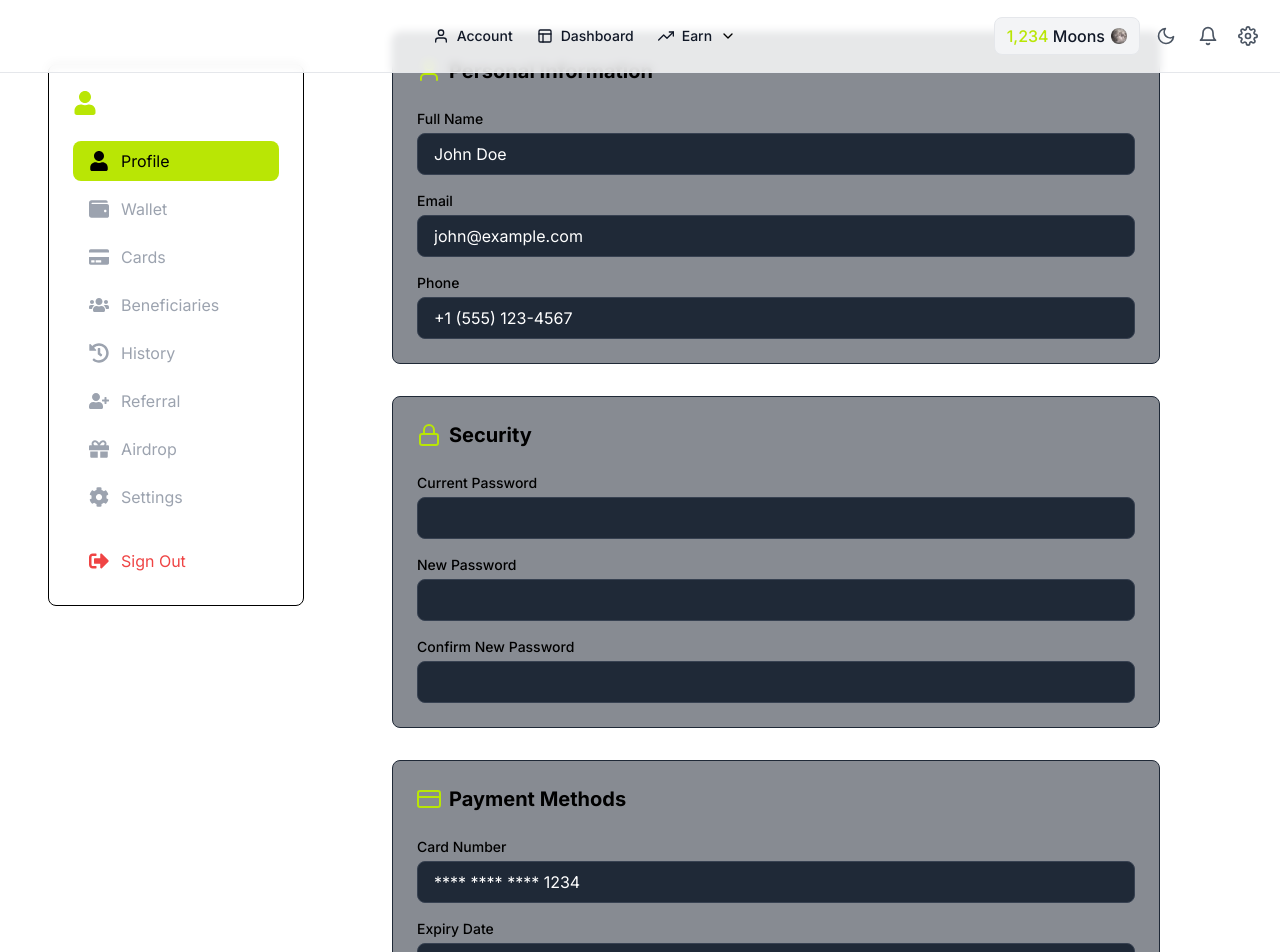
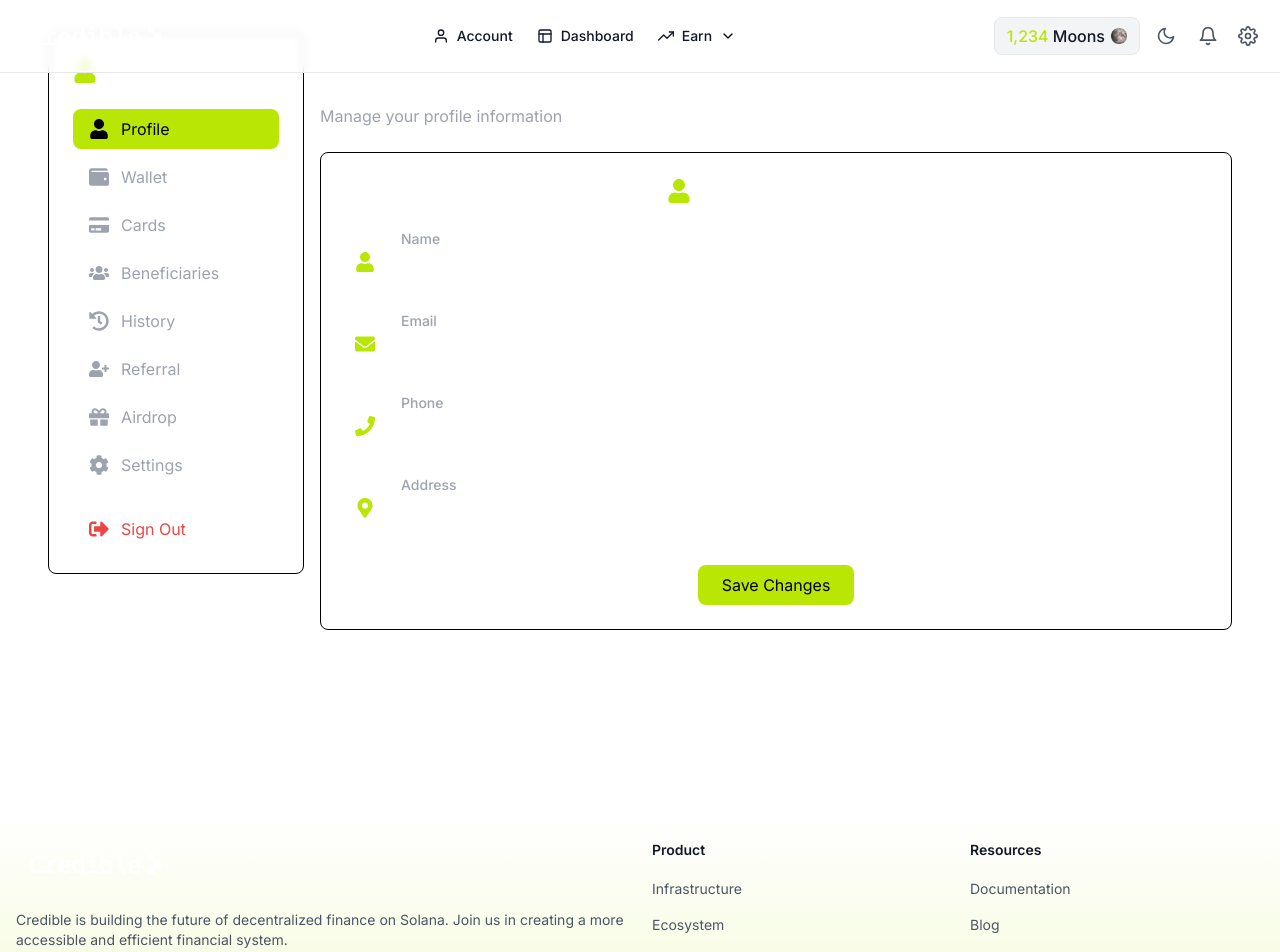
Before and after one commit to w3-surfer/credible-finance, a Next.js app: page /account/profile in a window 1280 px wide. Shown: the top 952 px of the page. Built offline with nearby package versions, Linux system fonts and the light colour scheme.

Commit message:
style: adjust layout to align menu and content boxes

```diff
--- a/src/app/account/layout.tsx
+++ b/src/app/account/layout.tsx
@@ -12,7 +12,7 @@ export default function AccountLayout({ children }: AccountLayoutProps) {
     <div className="min-h-screen bg-cyber-gray-100 dark:bg-cyber-gray-200">
       <div className="container mx-auto py-8">
         <div className="flex gap-4">
-          <div className="flex-shrink-0 mt-8">
+          <div className="flex-shrink-0">
             <AccountMenu />
           </div>
           <div className="flex-grow">
--- a/src/app/account/profile/page.tsx
+++ b/src/app/account/profile/page.tsx
@@ -1,116 +1,108 @@
 'use client';
 
+import { useState } from 'react';
 import { motion } from 'framer-motion';
-import { FiUser, FiLock, FiCreditCard, FiBell } from 'react-icons/fi';
+import { FaUser, FaEnvelope, FaPhone, FaMapMarkerAlt } from 'react-icons/fa';
 
-interface Field {
-  label: string;
-  value: string | boolean;
-  type: 'text' | 'email' | 'tel' | 'password' | 'checkbox';
+interface Profile {
+  name: string;
+  email: string;
+  phone: string;
+  address: string;
 }
 
-interface Section {
-  title: string;
-  icon: React.ElementType;
-  fields: Field[];
-}
+export default function Profile() {
+  const [profile, setProfile] = useState<Profile>({
+    name: 'John Doe',
+    email: 'john@example.com',
+    phone: '+1 234 567 890',
+    address: '123 Cyber Street, Digital City',
+  });
 
-const profileSections: Section[] = [
-  {
-    title: 'Personal Information',
-    icon: FiUser,
-    fields: [
-      { label: 'Full Name', value: 'John Doe', type: 'text' },
-      { label: 'Email', value: 'john@example.com', type: 'email' },
-      { label: 'Phone', value: '+1 (555) 123-4567', type: 'tel' },
-    ],
-  },
-  {
-    title: 'Security',
-    icon: FiLock,
-    fields: [
-      { label: 'Current Password', value: '', type: 'password' },
-      { label: 'New Password', value: '', type: 'password' },
-      { label: 'Confirm New Password', value: '', type: 'password' },
-    ],
-  },
-  {
-    title: 'Payment Methods',
-    icon: FiCreditCard,
-    fields: [
-      { label: 'Card Number', value: '**** **** **** 1234', type: 'text' },
-      { label: 'Expiry Date', value: '12/25', type: 'text' },
-      { label: 'CVV', value: '***', type: 'password' },
-    ],
-  },
-  {
-    title: 'Notifications',
-    icon: FiBell,
-    fields: [
-      { label: 'Email Notifications', value: true, type: 'checkbox' },
-      { label: 'Push Notifications', value: true, type: 'checkbox' },
-      { label: 'SMS Notifications', value: false, type: 'checkbox' },
-    ],
-  },
-];
-
-export default function Profile() {
   return (
-    <div className="max-w-3xl mx-auto space-y-8">
-      {profileSections.map((section, sectionIndex) => (
-        <motion.div
-          key={section.title}
-          initial={{ y: 20, opacity: 0 }}
-          animate={{ y: 0, opacity: 1 }}
-          transition={{ delay: sectionIndex * 0.1 }}
-          className="bg-gray-900/50 backdrop-blur-lg rounded-lg p-6 border border-gray-800"
-        >
-          <div className="flex items-center mb-6">
-            <section.icon className="w-6 h-6 text-[#B9E605] mr-2" />
-            <h2 className="text-xl font-bold">{section.title}</h2>
-          </div>
-          <div className="space-y-4">
-            {section.fields.map((field) => (
-              <div key={field.label}>
-                <label className="block text-sm font-medium mb-1">
-                  {field.label}
-                </label>
-                {field.type === 'checkbox' ? (
-                  <div className="flex items-center">
-                    <input
-                      type="checkbox"
-                      defaultChecked={field.value as boolean}
-                      className="h-4 w-4 text-[#B9E605] focus:ring-[#B9E605] border-gray-700 rounded bg-gray-800"
-                    />
-                    <span className="ml-2 text-sm text-gray-400">
-                      Enable {field.label}
-                    </span>
-                  </div>
-                ) : (
-                  <input
-                    type={field.type}
-                    defaultValue={field.value as string}
-                    className="w-full bg-gray-800 border border-gray-700 rounded-lg px-4 py-2 text-white focus:outline-none focus:border-[#B9E605]"
-                  />
-                )}
-              </div>
-            ))}
-          </div>
-        </motion.div>
-      ))}
+    <div className="space-y-6">
+      <div className="pt-8">
+        <h1 className="text-2xl font-bold text-white mb-2">Profile</h1>
+        <p className="text-gray-400">Manage your profile information</p>
+      </div>
 
       <motion.div
-        initial={{ y: 20, opacity: 0 }}
-        animate={{ y: 0, opacity: 1 }}
-        transition={{ delay: 0.8 }}
-        className="flex justify-end"
+        initial={{ opacity: 0, y: 20 }}
+        animate={{ opacity: 1, y: 0 }}
+        className="bg-cyber-gray-100 dark:bg-cyber-gray-200 rounded-lg p-6 border border-cyber-green/20 hover:border-cyber-green transition-all duration-300"
       >
-        <button
-          type="submit"
-          className="px-6 py-2 bg-[#B9E605] text-black font-bold rounded-lg hover:bg-opacity-90 transition-colors"
-        >
-          Save Changes
-        </button>
+        <div className="flex items-center justify-center space-x-3 mb-6">
+          <FaUser className="w-6 h-6 text-[#B9E605]" />
+          <h2 className="text-xl font-bold text-white">Profile Information</h2>
+        </div>
+
+        <div className="space-y-4">
+          <div className="flex items-center space-x-4">
+            <div className="w-10 h-10 rounded-full bg-cyber-gray-100 dark:bg-cyber-gray-200 flex items-center justify-center">
+              <FaUser className="w-5 h-5 text-[#B9E605]" />
+            </div>
+            <div className="flex-grow">
+              <label className="block text-sm font-medium text-gray-400 mb-1">Name</label>
+              <input
+                type="text"
+                value={profile.name}
+                onChange={(e) => setProfile({ ...profile, name: e.target.value })}
+                className="w-full px-4 py-2 bg-cyber-gray-100 dark:bg-cyber-gray-200 text-white border border-cyber-green/20 rounded-lg focus:outline-none focus:border-cyber-green"
+              />
+            </div>
+          </div>
+
+          <div className="flex items-center space-x-4">
+            <div className="w-10 h-10 rounded-full bg-cyber-gray-100 dark:bg-cyber-gray-200 flex items-center justify-center">
+              <FaEnvelope className="w-5 h-5 text-[#B9E605]" />
+            </div>
+            <div className="flex-grow">
+              <label className="block text-sm font-medium text-gray-400 mb-1">Email</label>
+              <input
+                type="email"
+                value={profile.email}
+                onChange={(e) => setProfile({ ...profile, email: e.target.value })}
+                className="w-full px-4 py-2 bg-cyber-gray-100 dark:bg-cyber-gray-200 text-white border border-cyber-green/20 rounded-lg focus:outline-none focus:border-cyber-green"
+              />
+            </div>
+          </div>
+
+          <div className="flex items-center space-x-4">
+            <div className="w-10 h-10 rounded-full bg-cyber-gray-100 dark:bg-cyber-gray-200 flex items-center justify-center">
+              <FaPhone className="w-5 h-5 text-[#B9E605]" />
+            </div>
+            <div className="flex-grow">
+              <label className="block text-sm font-medium text-gray-400 mb-1">Phone</label>
+              <input
+                type="tel"
+                value={profile.phone}
+                onChange={(e) => setProfile({ ...profile, phone: e.target.value })}
+                className="w-full px-4 py-2 bg-cyber-gray-100 dark:bg-cyber-gray-200 text-white border border-cyber-green/20 rounded-lg focus:outline-none focus:border-cyber-green"
+              />
+            </div>
+          </div>
+
+          <div className="flex items-center space-x-4">
+            <div className="w-10 h-10 rounded-full bg-cyber-gray-100 dark:bg-cyber-gray-200 flex items-center justify-center">
+              <FaMapMarkerAlt className="w-5 h-5 text-[#B9E605]" />
+            </div>
+            <div className="flex-grow">
+              <label className="block text-sm font-medium text-gray-400 mb-1">Address</label>
+              <input
+                type="text"
+                value={profile.address}
+                onChange={(e) => setProfile({ ...profile, address: e.target.value })}
+                className="w-full px-4 py-2 bg-cyber-gray-100 dark:bg-cyber-gray-200 text-white border border-cyber-green/20 rounded-lg focus:outline-none focus:border-cyber-green"
+              />
+            </div>
+          </div>
+        </div>
+
+        <div className="mt-6 flex justify-center">
+          <button className="px-6 py-2 bg-[#B9E605] text-black rounded-lg hover:bg-[#B9E605]/90 transition-colors">
+            Save Changes
+          </button>
+        </div>
       </motion.div>
     </div>
   );
```
